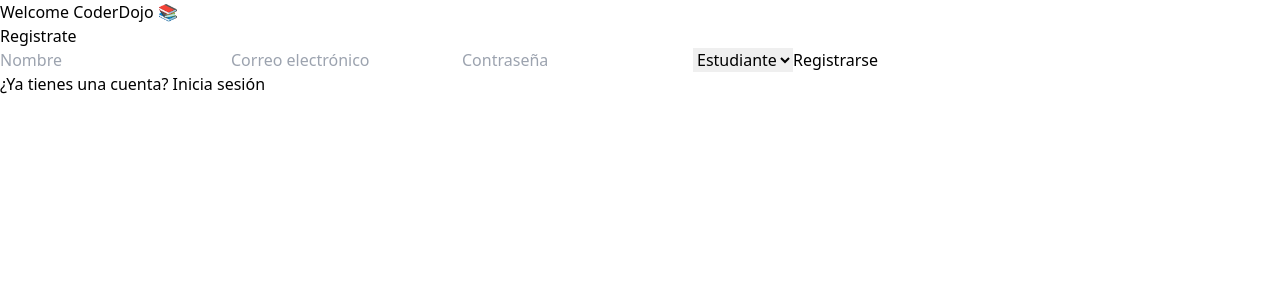
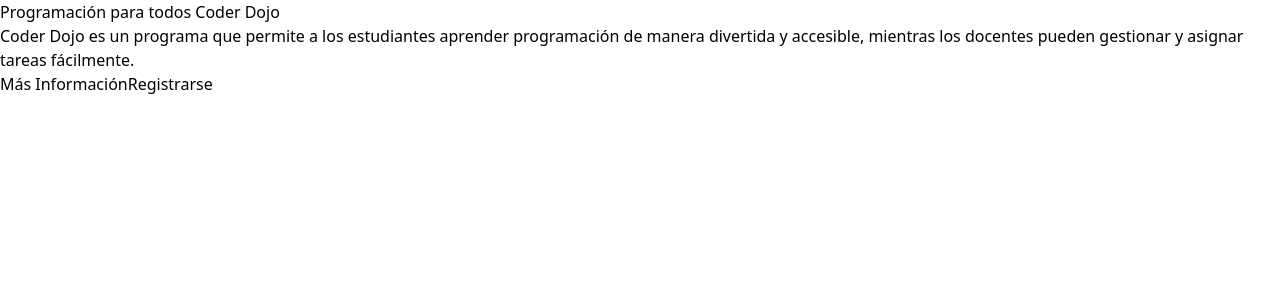
Before and after one commit to Alsnj20/Coder_Dojo, a React (Vite) app in the folder fronted/: page / in a window 1280 px wide. Shown: the top 300 px of the page. Built offline with nearby package versions, Linux system fonts and the light colour scheme.

Commit message:
Se crea el componente home

```diff
--- a/fronted/src/App.jsx
+++ b/fronted/src/App.jsx
@@ -1,5 +1,6 @@
 import axios from 'axios'
 //Home
+import Home from './pages/Home'
 import HomeAdmin from './components/HomeAdmin'
 import HomeTeacher from './components/HomeTeacher'
 import HomeStudent from './components/HomeStudent'
@@ -7,17 +8,19 @@
 import RegisterUser from './components/RegisterUser'
 import LoginUser from './components/LoginUser'
 
+
 import { BrowserRouter as Router, Routes, Route} from 'react-router-dom'
 
 function App() {
   return (
     <Router>
       <Routes>
+        <Route path="/" element={<Home />} />
+        <Route path="/register" element={<RegisterUser />} />
+        <Route path="/login" element={<LoginUser />} />
         <Route path="/home" element={<HomeAdmin />} />
         <Route path="/teacher" element={<HomeTeacher />} />
         <Route path="/student" element={<HomeStudent />} />
-        <Route path="/" element={<RegisterUser />} />
-        <Route path="/login" element={<LoginUser />} />
       </Routes>
     </Router>
   )
--- a/fronted/src/components/LoginUser.jsx
+++ b/fronted/src/components/LoginUser.jsx
@@ -75,7 +75,7 @@
           </button>
         </form>
         <p className='text-center mt-4'>
-          ¿No tienes una cuenta? <Link to="/">Registrarse</Link>
+          ¿No tienes una cuenta? <Link to="/register">Registrarse</Link>
         </p>
         <p className='text-center mt-4 text-green-500'>
           {userType === 'ST' ? 'Estudiante' : userType === 'PR' ? 'Profesor' : 'Acceso denegado'}
--- /dev/null
+++ b/fronted/src/pages/Home.jsx
@@ -0,0 +1,39 @@
+import React from "react";
+import { useNavigate } from "react-router-dom";
+
+
+function Home(){
+  const navigate = useNavigate();
+  const btnMoreInfo = () => {
+    navigate("/more-info");
+  }
+
+  const btnRegister = () => {
+    navigate("/register");
+  }
+  return (
+    <div className="flex items-center justify-center min-h-screen bg-gray-100">
+      <div className="text-center p-6 bg-white rounded-lg shadow-lg max-w-lg">
+        <h1 className="text-4xl font-bold text-blue-800 mb-4">Programación para todos Coder Dojo</h1>
+        <p className="text-lg mb-6">
+          Coder Dojo es un programa que permite a los estudiantes aprender programación de manera divertida y accesible, mientras los docentes pueden gestionar y asignar tareas fácilmente.
+        </p>
+        <div className="space-x-4">
+          <button
+            onClick={btnMoreInfo}
+            className="bg-blue-900 text-white py-2 px-4 rounded-md hover:bg-blue-600 focus:outline-none focus:bg-blue-900"
+          >
+            Más Información
+          </button>
+          <button
+            onClick={btnRegister}
+            className="bg-green-600 text-white py-2 px-4 rounded-md hover:bg-green-500 focus:outline-none focus:bg-green-600"
+          >
+            Registrarse
+          </button>
+        </div>
+      </div>
+    </div>
+  );
+}
+export default Home;
```
